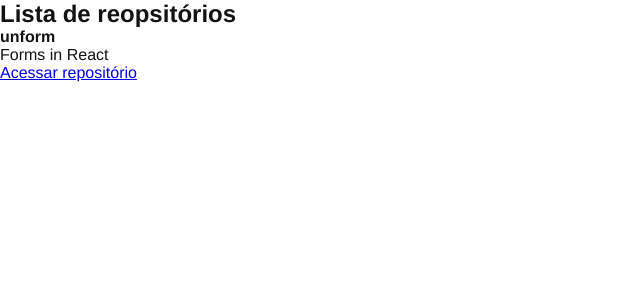
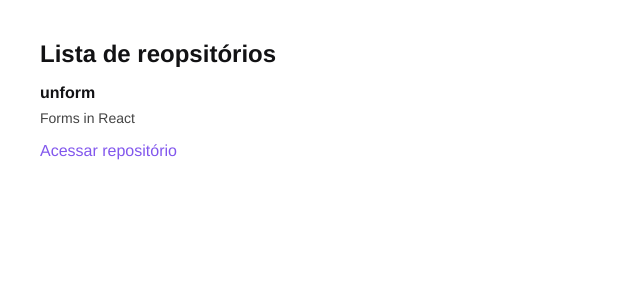
Before and after one commit to MattZ6/github-explorer, a React app: page / in a window 1280 px wide. Shown: the top 300 px of the page, without its empty margins (0-640 px from the left). Built offline with nearby package versions, Linux system fonts and the light colour scheme.

Commit message:
chore: add repositories style

```diff
--- a/src/components/RepositoryList/components/RepositoryItem/index.jsx
+++ b/src/components/RepositoryList/components/RepositoryItem/index.jsx
@@ -1,3 +1,5 @@
+import './styles.scss';
+
 function RepositoryItem({ repository: { name, description, url }  }) {
   return (
     <li>
--- /dev/null
+++ b/src/components/RepositoryList/components/RepositoryItem/styles.scss
@@ -0,0 +1,18 @@
+li {
+  & + li {
+    margin-top: 20px;
+  }
+
+  > p {
+    font-size: 14px;
+    color: #444;
+    margin-top: 8px;
+  }
+
+  > a {
+    display: inline-block;
+    margin-top: 16px;
+    text-decoration: none;
+    color: #8257ed;
+  }
+}
--- a/src/components/RepositoryList/index.jsx
+++ b/src/components/RepositoryList/index.jsx
@@ -1,6 +1,8 @@
 import { useState } from 'react';
 
 import RepositoryItem from './components/RepositoryItem';
+
+import './styles.scss';
 
 function RepositoryList() {
   const [repositories, setRepositories] = useState([
--- /dev/null
+++ b/src/components/RepositoryList/styles.scss
@@ -0,0 +1,11 @@
+section.repository-list {
+  margin: 40px;
+
+  > h1 {
+    margin-bottom: 16px;
+  }
+
+  > ul {
+    list-style: none;
+  }
+}
```
